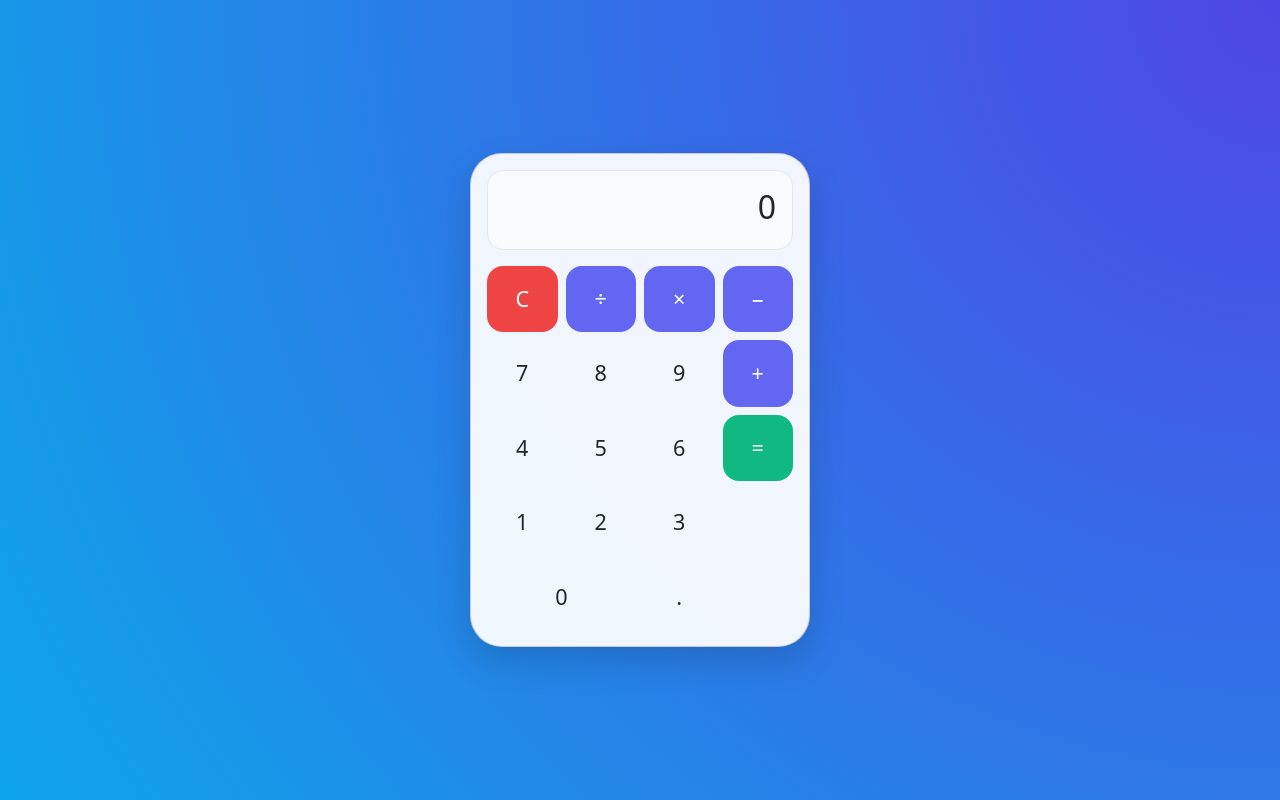
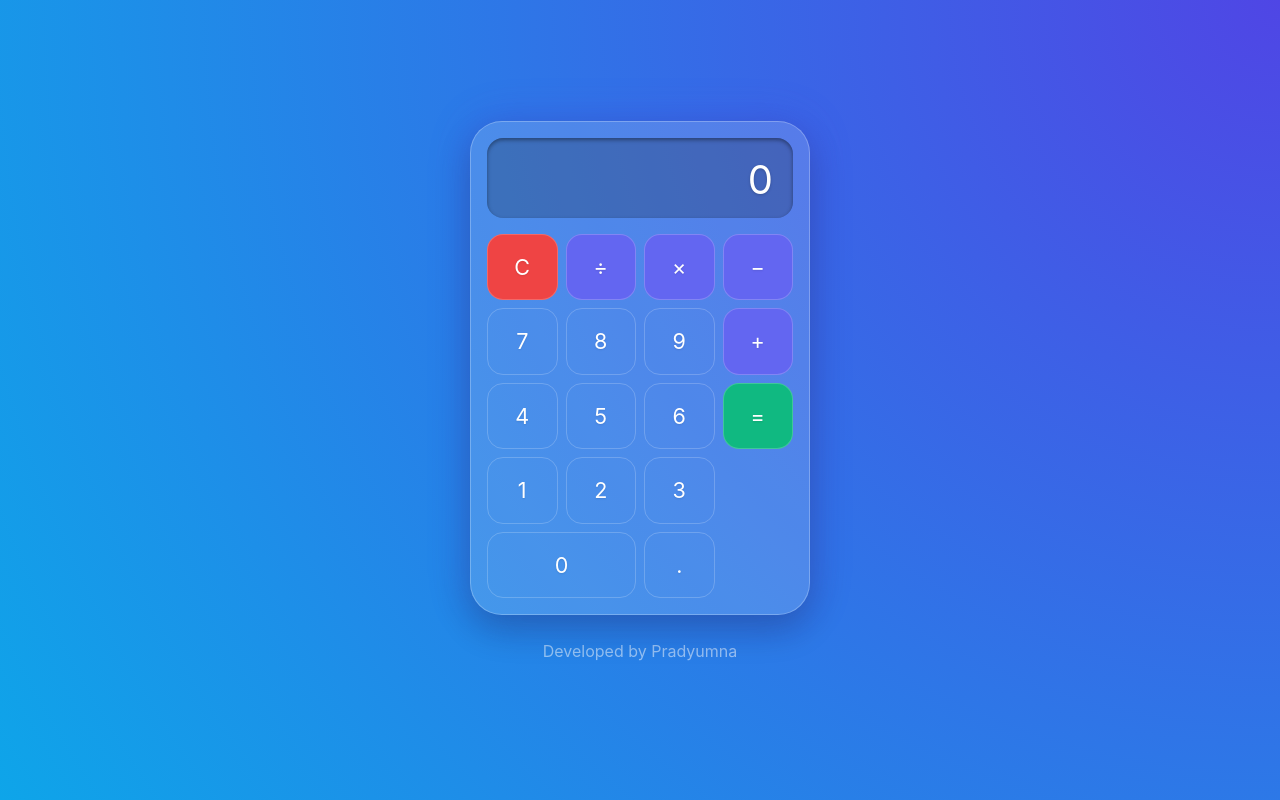
Before and after one commit to pradyumna990-dev/calculator, a plain HTML site: page index.html in a window 1280 px wide. Drawn offline with nearby package versions, Linux system fonts and the light colour scheme.

Commit message:
Enhance design of calculator

```diff
--- a/index.html
+++ b/index.html
@@ -9,7 +9,7 @@
       href="https://cdn.jsdelivr.net/npm/bootstrap@5.3.3/dist/css/bootstrap.min.css"
       rel="stylesheet"
     />
-    <link rel="stylesheet" href="/style.css" />
+    <link rel="stylesheet" href="style.css" />
   </head>
   <body>
     <div class="card calculator p-3">
@@ -110,6 +110,9 @@
         </div>
       </div>
     </div>
+    <footer class="text-center text-white-50 mt-4">
+      <p>Developed by Pradyumna</p>
+    </footer>
     <script src="calc.js"></script>
   </body>
 </html>
--- a/style.css
+++ b/style.css
@@ -12,7 +12,10 @@
 body {
   background: radial-gradient(circle at top right, #4f46e5 0%, #0ea5e9 100%);
   min-height: 100vh;
+  font-family: -apple-system, BlinkMacSystemFont, "Segoe UI", Roboto,
+    "Helvetica Neue", Arial, sans-serif;
   display: flex;
+  flex-direction: column;
   align-items: center;
   justify-content: center;
   animation: fadeIn 0.6s ease both;
@@ -20,34 +23,46 @@ body {
 }
 
 .calculator {
-  --bs-card-bg: #ffffffee;
+  --bs-card-bg: rgba(255, 255, 255, 0.15);
+  border: 1px solid rgba(255, 255, 255, 0.25);
   border-radius: 2rem !important;
-  box-shadow: 0 15px 35px rgba(0, 0, 0, 0.15);
-  backdrop-filter: blur(8px);
+  box-shadow: 0 15px 35px rgba(0, 0, 0, 0.2), 0 0 40px rgba(79, 70, 229, 0.3);
+  backdrop-filter: blur(10px);
   width: 340px;
 }
 
 .display {
   height: 80px;
-  font-size: 2rem;
+  font-size: 2.5rem;
   text-align: right;
-  padding: 0.75rem 1rem;
+  padding: 0.75rem 1.25rem;
   overflow: hidden;
   white-space: nowrap;
-  background: #f8fafc;
-  border: 1px solid #e2e8f0;
+  background: rgba(0, 0, 0, 0.2);
+  color: #fff;
   border-radius: 1rem;
+  border: none;
+  box-shadow: inset 0 2px 4px rgba(0, 0, 0, 0.4);
+  text-shadow: 0 1px 3px rgba(0, 0, 0, 0.2);
 }
 
 .btn-cal {
   font-size: 1.35rem;
   padding: 1rem 0;
   border-radius: 1rem !important;
-  transition: transform 0.15s ease;
+  transition: all 0.15s ease;
+  border: 1px solid rgba(255, 255, 255, 0.2);
+  color: #fff;
+  text-shadow: 0 1px 2px rgba(0, 0, 0, 0.1);
+}
+
+.btn-cal:hover {
+  transform: translateY(-2px);
+  box-shadow: 0 4px 8px rgba(0, 0, 0, 0.2);
 }
 
 .btn-cal:active {
-  transform: scale(0.9);
+  transform: scale;
 }
 
 .btn-op {
```
Also changed, not shown: 1 other file.
